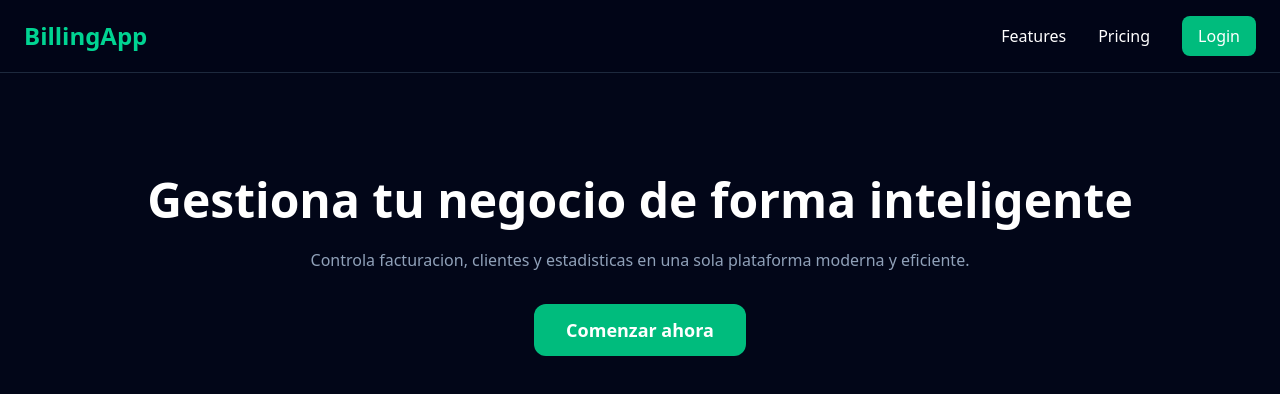
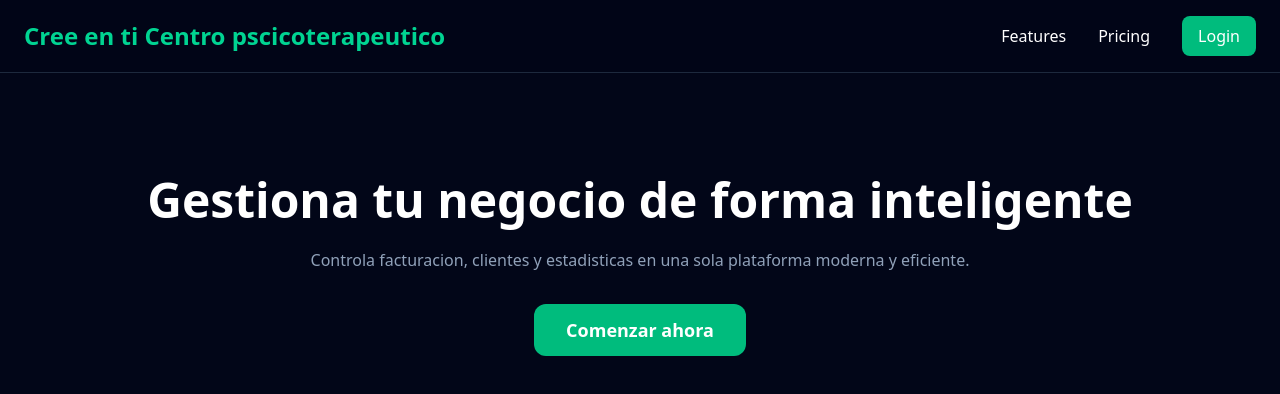
Before and after one commit to joserrestre1002/WebBillingapp, a React (Vite) app: page / in a window 1280 px wide. Shown: the top 394 px of the page. Built offline with nearby package versions, Linux system fonts and the light colour scheme.

Commit message:
correccion de encabezado

```diff
--- a/src/features/landing/components/Navbar.tsx
+++ b/src/features/landing/components/Navbar.tsx
@@ -14,7 +14,7 @@ export const Navbar = () => {
                     onClick={() => navigate("/")}
                     className="text-2xl font-bold text-emerald-400 cursor-pointer"
                 >
-                    BillingApp
+                    Cree en ti Centro pscicoterapeutico
                 </h1>
 
                 {/* Desktop Menu */}
```
